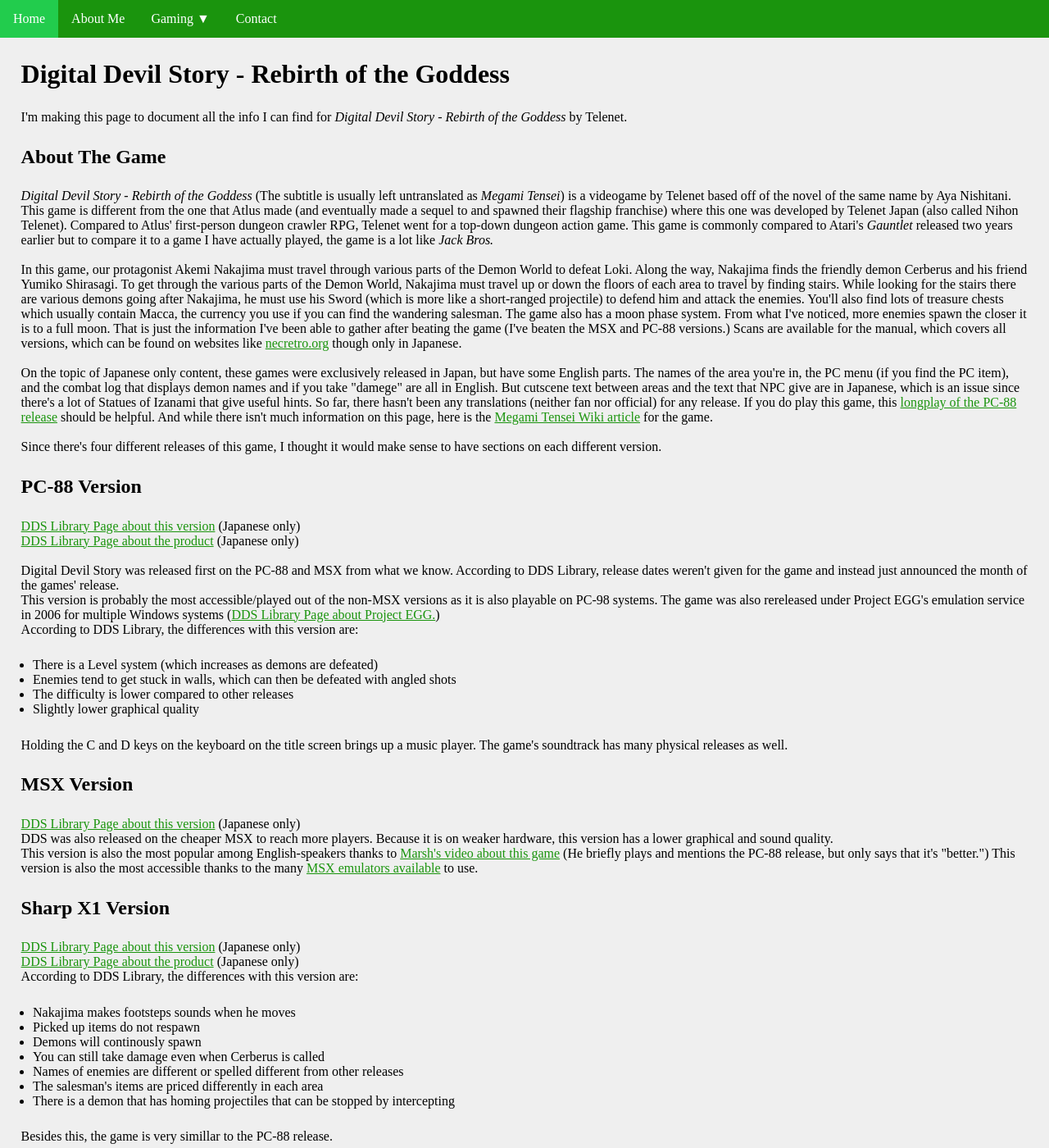
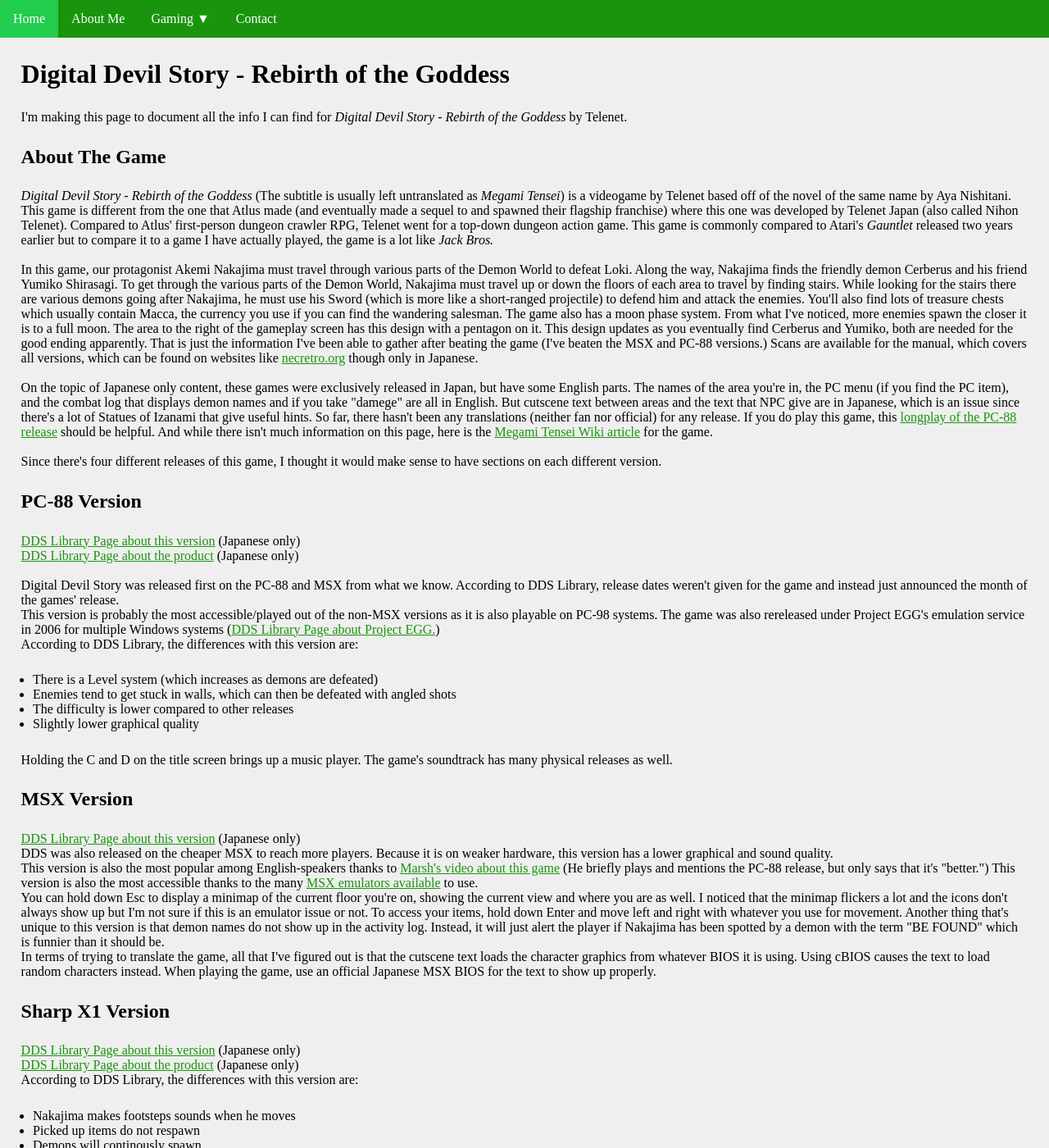
Before and after one commit to Kaisaan/kaisaan.github.io, a Jekyll site: the page built from pages/dss.html, in a window 1280 px wide and 1400 px high. Shown: the whole window at 82% size. Built offline with Jekyll 4.4.1, drawn with Linux system fonts in a browser that asks for light colours; some web fonts are replaced; some of the changed text lies outside the part shown.

Commit message:
Update info about MSX version

```diff
--- a/pages/dss.html
+++ b/pages/dss.html
@@ -10,7 +10,7 @@
 <h2>About The Game</h2>
 <p><em>Digital Devil Story - Rebirth of the Goddess</em> (The subtitle is usually left untranslated as <em>Megami Tensei</em>) is a videogame by Telenet based off of the novel of the same name by Aya Nishitani. This game is different from the one that Atlus made (and eventually made a sequel to and spawned their flagship franchise) where this one was developed by Telenet Japan (also called Nihon Telenet). Compared to Atlus' first-person dungeon crawler RPG, Telenet went for a top-down dungeon action game. This game is commonly compared to Atari's <em>Gauntlet</em> released two years earlier but to compare it to a game I have actually played, the game is a lot like <em>Jack Bros.</em><br>
 <br>
-In this game, our protagonist Akemi Nakajima must travel through various parts of the Demon World to defeat Loki. Along the way, Nakajima finds the friendly demon Cerberus and his friend Yumiko Shirasagi. To get through the various parts of the Demon World, Nakajima must travel up or down the floors of each area to travel by finding stairs. While looking for the stairs there are various demons going after Nakajima, he must use his Sword (which is more like a short-ranged projectile) to defend him and attack the enemies. You'll also find lots of treasure chests which usually contain Macca, the currency you use if you can find the wandering salesman. The game also has a moon phase system. From what I've noticed, more enemies spawn the closer it is to a full moon. That is just the information I've been able to gather after beating the game (I've beaten the MSX and PC-88 versions.) Scans are available for the manual, which covers all versions, which can be found on websites like <a href="https://retrocdn.net/images/c/ca/Digital_Devil_Story_Megami_Tensei_PC88_Manual.pdf">necretro.org</a> though only in Japanese.<br>
+In this game, our protagonist Akemi Nakajima must travel through various parts of the Demon World to defeat Loki. Along the way, Nakajima finds the friendly demon Cerberus and his friend Yumiko Shirasagi. To get through the various parts of the Demon World, Nakajima must travel up or down the floors of each area to travel by finding stairs. While looking for the stairs there are various demons going after Nakajima, he must use his Sword (which is more like a short-ranged projectile) to defend him and attack the enemies. You'll also find lots of treasure chests which usually contain Macca, the currency you use if you can find the wandering salesman. The game also has a moon phase system. From what I've noticed, more enemies spawn the closer it is to a full moon. The area to the right of the gameplay screen has this design with a pentagon on it. This design updates as you eventually find Cerberus and Yumiko, both are needed for the good ending apparently. That is just the information I've been able to gather after beating the game (I've beaten the MSX and PC-88 versions.) Scans are available for the manual, which covers all versions, which can be found on websites like <a href="https://retrocdn.net/images/c/ca/Digital_Devil_Story_Megami_Tensei_PC88_Manual.pdf">necretro.org</a> though only in Japanese.<br>
 <br>
 On the topic of Japanese only content, these games were exclusively released in Japan, but have some English parts. The names of the area you're in, the PC menu (if you find the PC item), and the combat log that displays demon names and if you take "damege" are all in English. But cutscene text between areas and the text that NPC give are in Japanese, which is an issue since there's a lot of Statues of Izanami that give useful hints. So far, there hasn't been any translations (neither fan nor official) for any release. If you do play this game, this <a href="https://youtu.be/Btrc94RDjUo" target="_blank">longplay of the PC-88 release</a> should be helpful. And while there isn't much information on this page, here is the <a href="https://megamitensei.fandom.com/wiki/Megami_Tensei_(Telenet)" target="_blank">Megami Tensei Wiki article</a> for the game.<br>
 <br>
@@ -30,12 +30,14 @@
     <li>The difficulty is lower compared to other releases</li>
     <li>Slightly lower graphical quality</li>
 </ul>
-<p>Holding the C and D keys on the keyboard on the title screen brings up a music player. The game's soundtrack has many physical releases as well.</p>
+<p>Holding the C and D on the title screen brings up a music player. The game's soundtrack has many physical releases as well.</p>
 
 <h2>MSX Version</h2>
 <p><a href="http://ddslib.html.xdomain.jp/goods/031.html" target="_blank">DDS Library Page about this version</a> (Japanese only)<br>
 DDS was also released on the cheaper MSX to reach more players. Because it is on weaker hardware, this version has a lower graphical and sound quality.<br>
-This version is also the most popular among English-speakers thanks to <a href="https://youtu.be/VO38bSyEQYk" target="_blank">Marsh's video about this game</a> (He briefly plays and mentions the PC-88 release, but only says that it's "better.") This version is also the most accessible thanks to the many <a href="https://emulation.gametechwiki.com/index.php/MSX_emulators" target="_blank">MSX emulators available</a> to use.
+This version is also the most popular among English-speakers thanks to <a href="https://youtu.be/VO38bSyEQYk" target="_blank">Marsh's video about this game</a> (He briefly plays and mentions the PC-88 release, but only says that it's "better.") This version is also the most accessible thanks to the many <a href="https://emulation.gametechwiki.com/index.php/MSX_emulators" target="_blank">MSX emulators available</a> to use.<br>
+You can hold down Esc to display a minimap of the current floor you're on, showing the current view and where you are as well. I noticed that the minimap flickers a lot and the icons don't always show up but I'm not sure if this is an emulator issue or not. To access your items, hold down Enter and move left and right with whatever you use for movement. Another thing that's unique to this version is that demon names do not show up in the activity log. Instead, it will just alert the player if Nakajima has been spotted by a demon with the term "BE FOUND" which is funnier than it should be.<br>
+In terms of trying to translate the game, all that I've figured out is that the cutscene text loads the character graphics from whatever BIOS it is using. Using cBIOS causes the text to load random characters instead. When playing the game, use an official Japanese MSX BIOS for the text to show up properly.
 </p>
 
 <h2>Sharp X1 Version</h2>
```
Also changed, not shown: other parts of pages/dss.html (+1 -1 lines).
